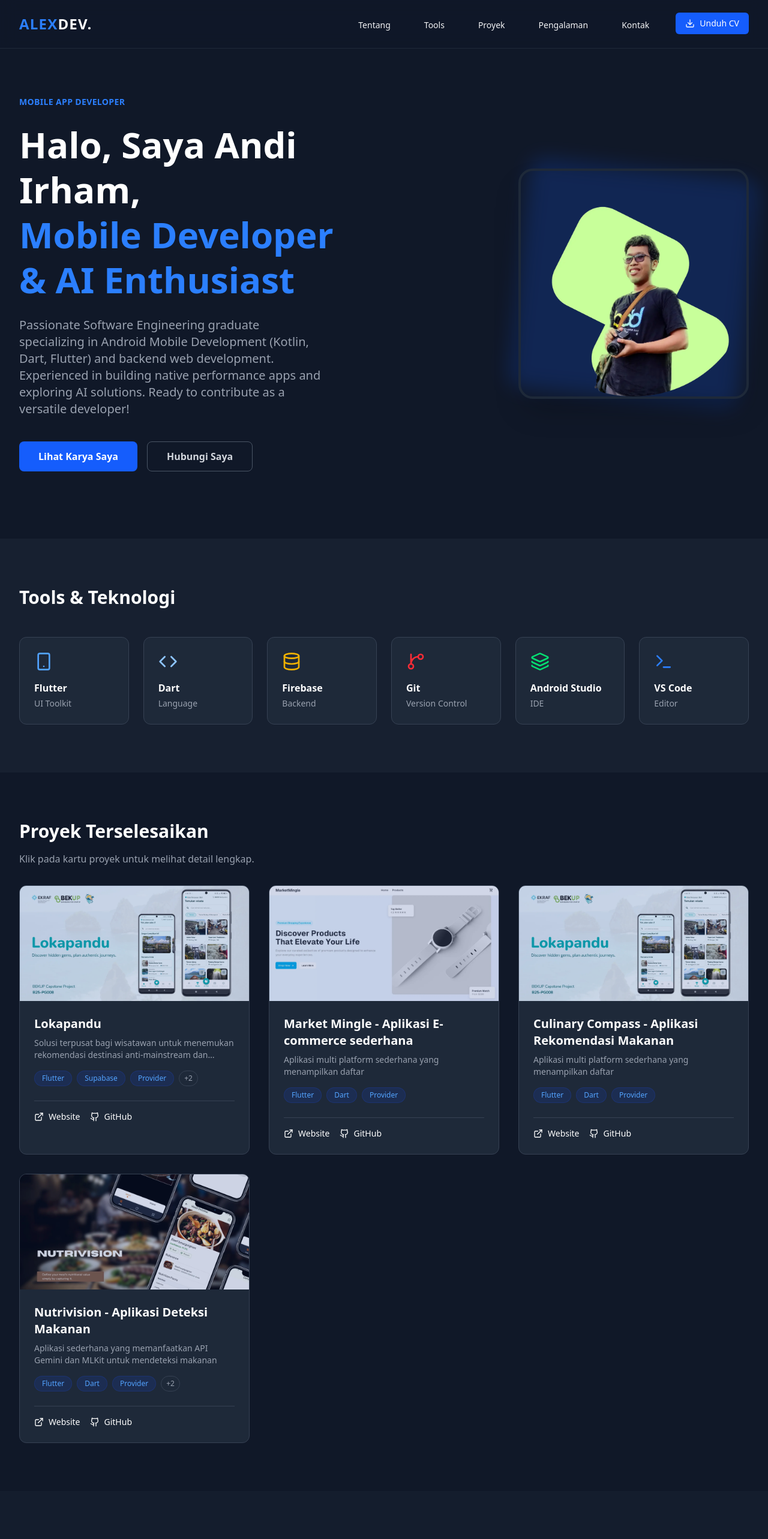
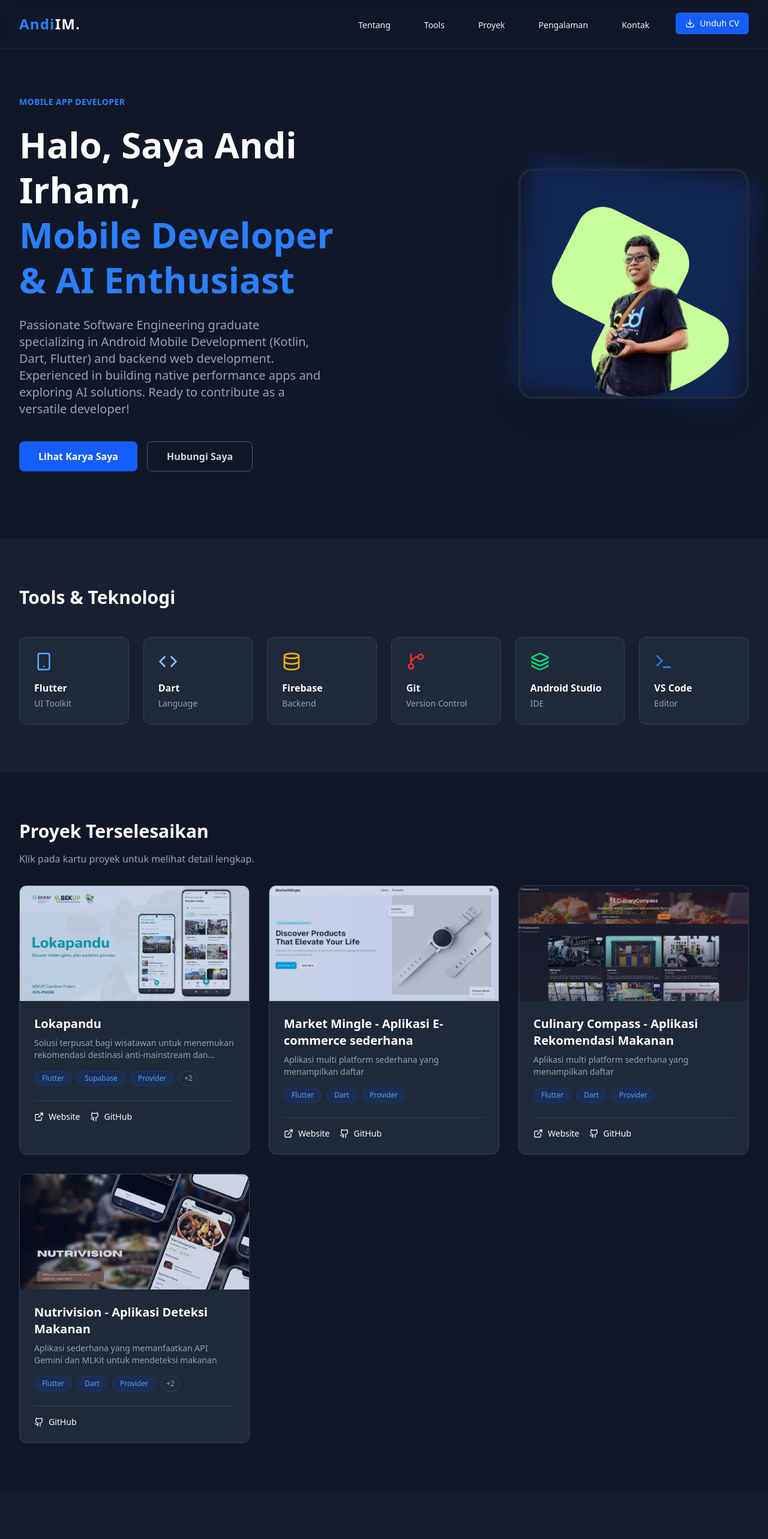
Before and after one commit to Andi-IM/vue-portfolio, a Vue app: page / in a window 1280 px wide. Shown: the top 2566 px of the page at 60% size. Built offline with nearby package versions, Linux system fonts and the light colour scheme; the HTML template or start-up script is replaced by a standard one.

Commit message:
feat: add ProjectsSection and NavBar Vue components, along with build output and favicon.

```diff
--- a/src/components/NavBar.vue
+++ b/src/components/NavBar.vue
@@ -23,7 +23,7 @@ const handleScroll = (id: string) => {
     <div class="max-w-7xl mx-auto px-4 sm:px-6 lg:px-8">
       <div class="flex items-center justify-between h-20">
         <div class="flex-shrink-0 font-bold text-2xl text-blue-500 tracking-wider">
-          ALEX<span class="text-white">DEV.</span>
+          Andi<span class="text-white">IM.</span>
         </div>
 
         <!-- Desktop Menu -->
@@ -37,12 +37,14 @@ const handleScroll = (id: string) => {
             >
               {{ item }}
             </button>
-            <button
+            <a
+              href=""
+              download
               class="bg-blue-600 hover:bg-blue-700 text-white px-4 py-2 rounded-md text-sm font-medium flex items-center gap-2 transition-all hover:scale-105"
             >
               <Download :size="16" />
               Unduh CV
-            </button>
+            </a>
           </div>
         </div>
 
@@ -67,6 +69,14 @@ const handleScroll = (id: string) => {
         >
           {{ item }}
         </button>
+        <a
+          href="https://pub-1d2d5180bcb0450bb6d122152ab25b6d.r2.dev/Profile.pdf"
+          download
+          class="text-blue-400 hover:text-blue-300 block px-3 py-2 rounded-md text-base font-medium w-full text-left flex items-center gap-2"
+        >
+          <Download :size="16" />
+          Unduh CV
+        </a>
       </div>
     </div>
   </nav>
--- a/src/components/ProjectsSection.vue
+++ b/src/components/ProjectsSection.vue
@@ -3,7 +3,7 @@ import { ref } from 'vue'
 import { ExternalLink, Github, X, Smartphone, Code, CheckCircle2 } from 'lucide-vue-next'
 import marketMingleImg from '../images/market-mingle.webp'
 import lokapanduImg from '../images/lokapandu.webp'
-import culinaryCompassImg from '../images/lokapandu.webp'
+import culinaryCompassImg from '../images/culinary-compass.webp'
 import nutrivisionImg from '../images/nutrivision.webp'
 
 interface Project {
@@ -13,7 +13,7 @@ interface Project {
   features: string[]
   tags: string[]
   image: string
-  link: string
+  link?: string | null
   github: string
 }
 
@@ -66,13 +66,14 @@ const projects = [
   },
   {
     title: 'Nutrivision - Aplikasi Deteksi Makanan',
-    description: 'Aplikasi sederhana yang memanfaatkan API Gemini dan MLKit untuk mendeteksi makanan',
+    description:
+      'Aplikasi sederhana yang memanfaatkan API Gemini dan MLKit untuk mendeteksi makanan',
     longDescription:
       'Nutrivision adalah aplikasi yang menampilkan daftar rekomendasi restoran berdasarkan rating dan review pengguna. Aplikasi ini menggunakan API dari restaurant.com untuk mengambil data restoran dan menampilkan informasi lengkap tentang setiap restoran termasuk alamat, menu, rating, dan review. Pengguna dapat mencari restoran berdasarkan nama, kategori, atau lokasi. Aplikasi ini juga memiliki fitur untuk menyimpan restoran favorit dan memberikan pemberitahuan tentang acara restoran yang akan datang.',
     features: ['nutrition information of food', 'recipe of food', 'ingredient of food'],
     tags: ['Flutter', 'Dart', 'Provider', 'Firebase', 'Gemini'],
     image: nutrivisionImg,
-    link: '#',
+    link: null,
     github: 'https://github.com/Andi-IM/meal_detection',
   },
 ]
@@ -85,8 +86,10 @@ const closeProject = () => {
   selectedProject.value = null
 }
 
-const openLink = (url: string) => {
-  window.open(url, '_blank')
+const openLink = (url?: string | null) => {
+  if (url) {
+    window.open(url, '_blank')
+  }
 }
 </script>
 
@@ -142,6 +145,7 @@ const openLink = (url: string) => {
             </div>
             <div class="flex gap-4 pt-4 border-t border-gray-700">
               <button
+                v-if="project.link"
                 @click.stop="openLink(project.link)"
                 class="flex items-center gap-2 text-sm text-white hover:text-blue-400 transition-colors"
               >
@@ -243,6 +247,7 @@ const openLink = (url: string) => {
         <!-- Action Buttons -->
         <div class="flex flex-col sm:flex-row gap-4 pt-4 border-t border-gray-800">
           <a
+            v-if="selectedProject.link"
             :href="selectedProject.link"
             target="_blank"
             rel="noopener noreferrer"
```
Also changed, not shown: 1 other file (tests, documents, lock files or other folders).
